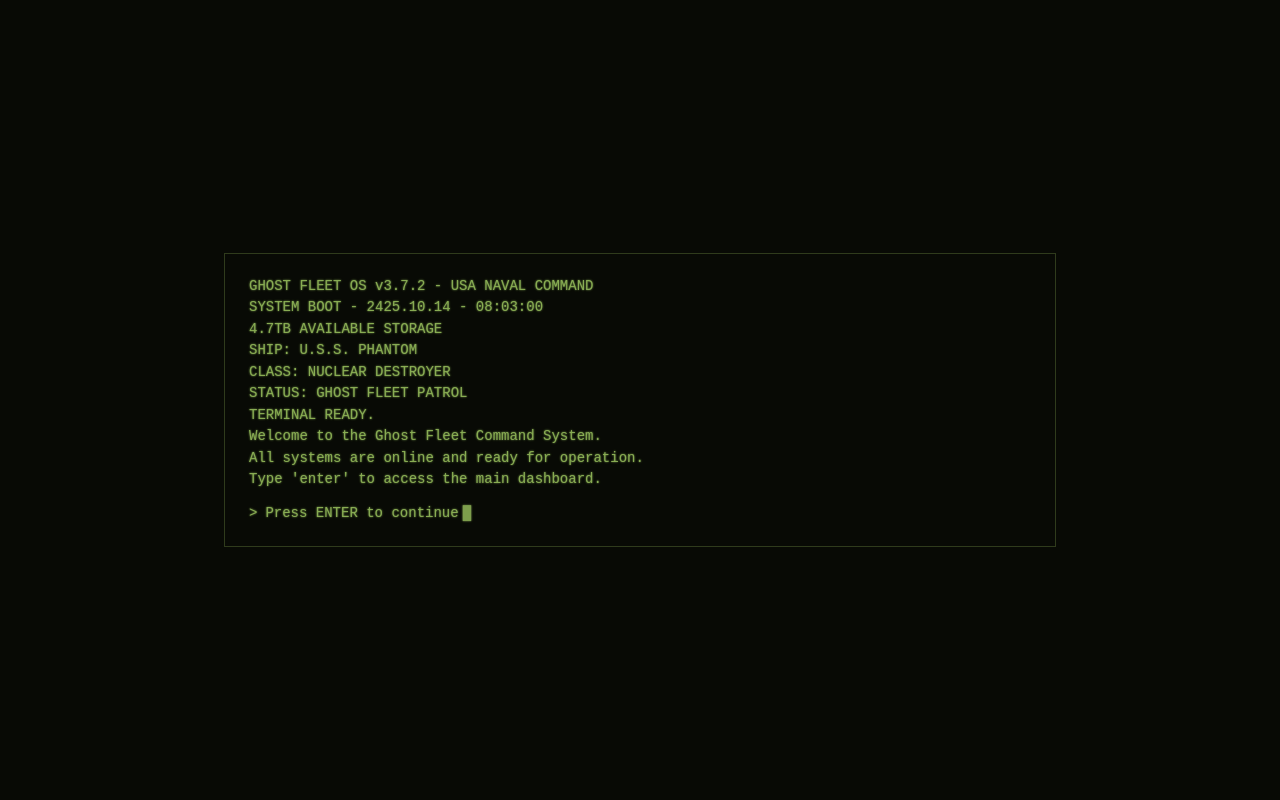
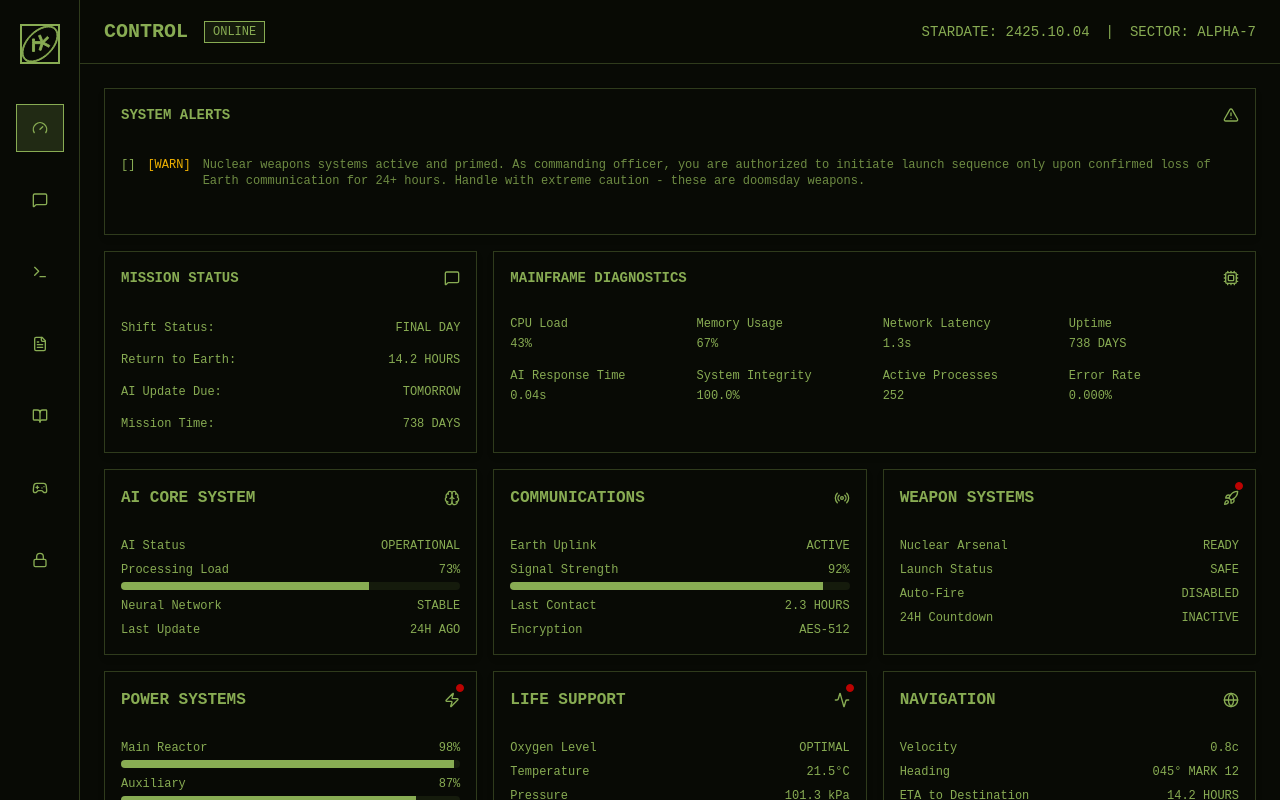
Before and after one commit to tonik/space, a React (Vite) app: page / in a window 1280 px wide. Built offline with nearby package versions, Linux system fonts and the light colour scheme.

Commit message:
chore: hide welcome screen for now

```diff
--- a/src/components/page.tsx
+++ b/src/components/page.tsx
@@ -6,20 +6,20 @@ import Navigation from "@/components/navigation";
 import TopNav from "@/components/top-nav";
 import DashboardView from "@/features/dashboard/view";
 import CaptainsLogView from "@/features/captains-log/view";
-import { WelcomeScreen } from "@/components/welcome-screen";
+// import { WelcomeScreen } from "@/components/welcome-screen";
 import ArcadeView from "@/features/arcade/view";
 import CipherGameView from "@/features/cipher-game/view";
 
 export default function SpaceshipOS() {
-  const { context, changeView, enterMainApp } = useGame();
+  const { context, changeView } = useGame();
   const activeView = context.activeView;
 
   return (
     <div>
-      <WelcomeScreen
+      {/* <WelcomeScreen
         hidden={!context.showWelcomeScreen}
         onEnter={enterMainApp}
-      />
+      /> */}
       <div className="text-primary bg-background flex h-screen overflow-hidden font-mono">
         <Navigation activeView={activeView} setActiveView={changeView} />
         <div className="flex flex-1 flex-col">
```
